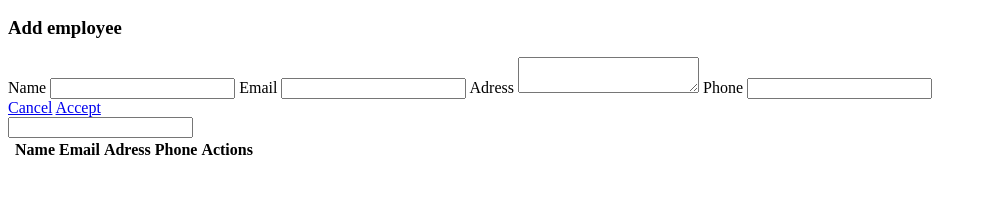
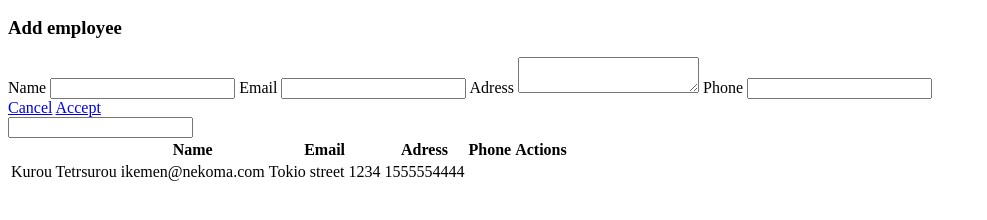
Before and after one commit to MalenaLucero/tp5DaianaMalena, a website: page pages/index.html in a window 1280 px wide. Shown: the part 100-320 px from the top of the page, without its empty margins (0-987 px from the left). Drawn offline with nearby package versions, Linux system fonts and the light colour scheme; files that its build step writes are made by us from their sources; files whose address does not match are found by name.

Commit message:
hard-coded input de referencia

```diff
--- a/pages/index.html
+++ b/pages/index.html
@@ -42,7 +42,11 @@
                 <th>Actions</th>
             </thead>
             <tbody>
-
+                <td>Kurou Tetrsurou</td>
+                <td>ikemen@nekoma.com</td>
+                <td>Tokio street 1234</td>
+                <td>1555554444</td>
+                <td></td>
             </tbody>
         </table>
     </body>
```
